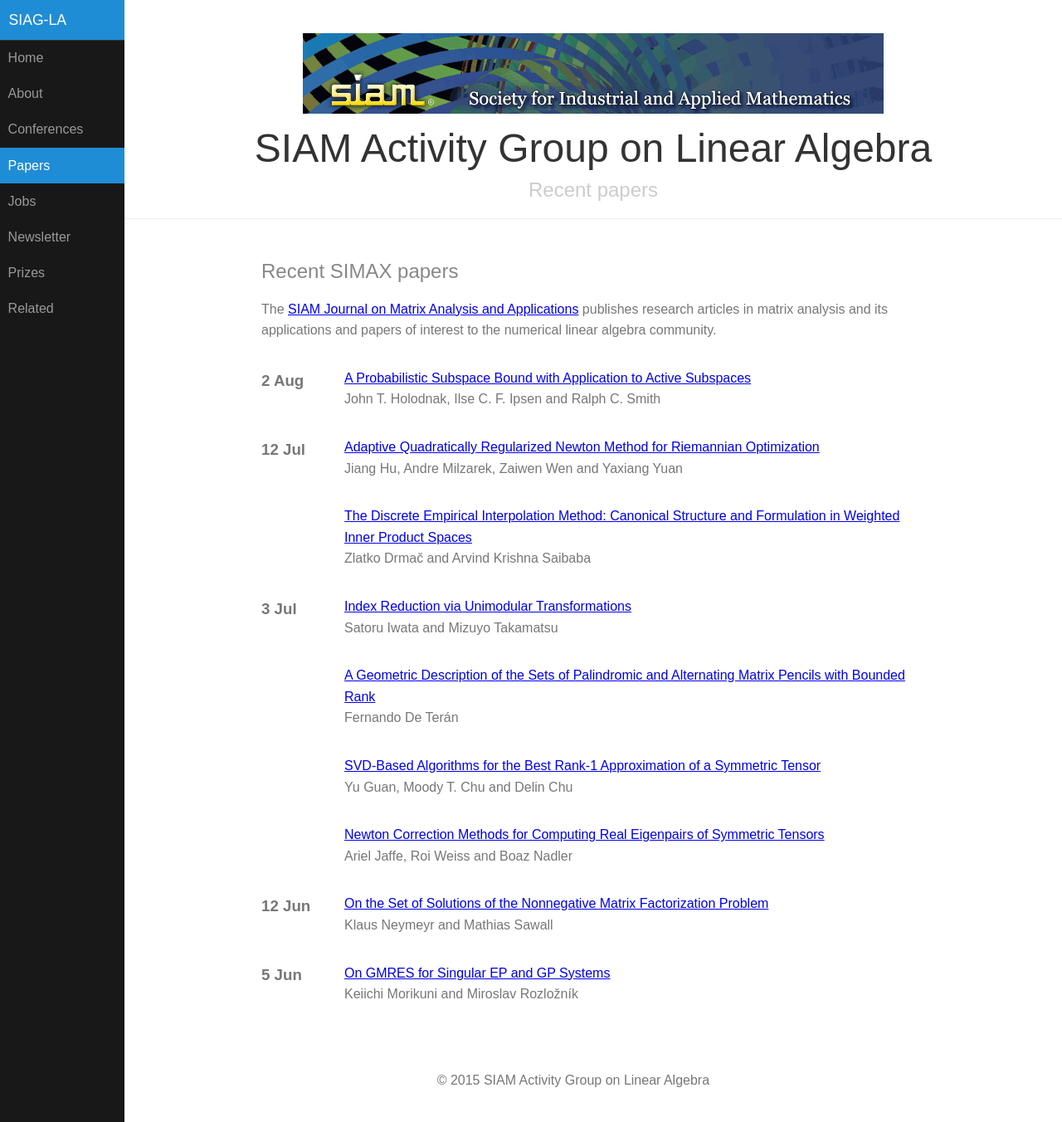
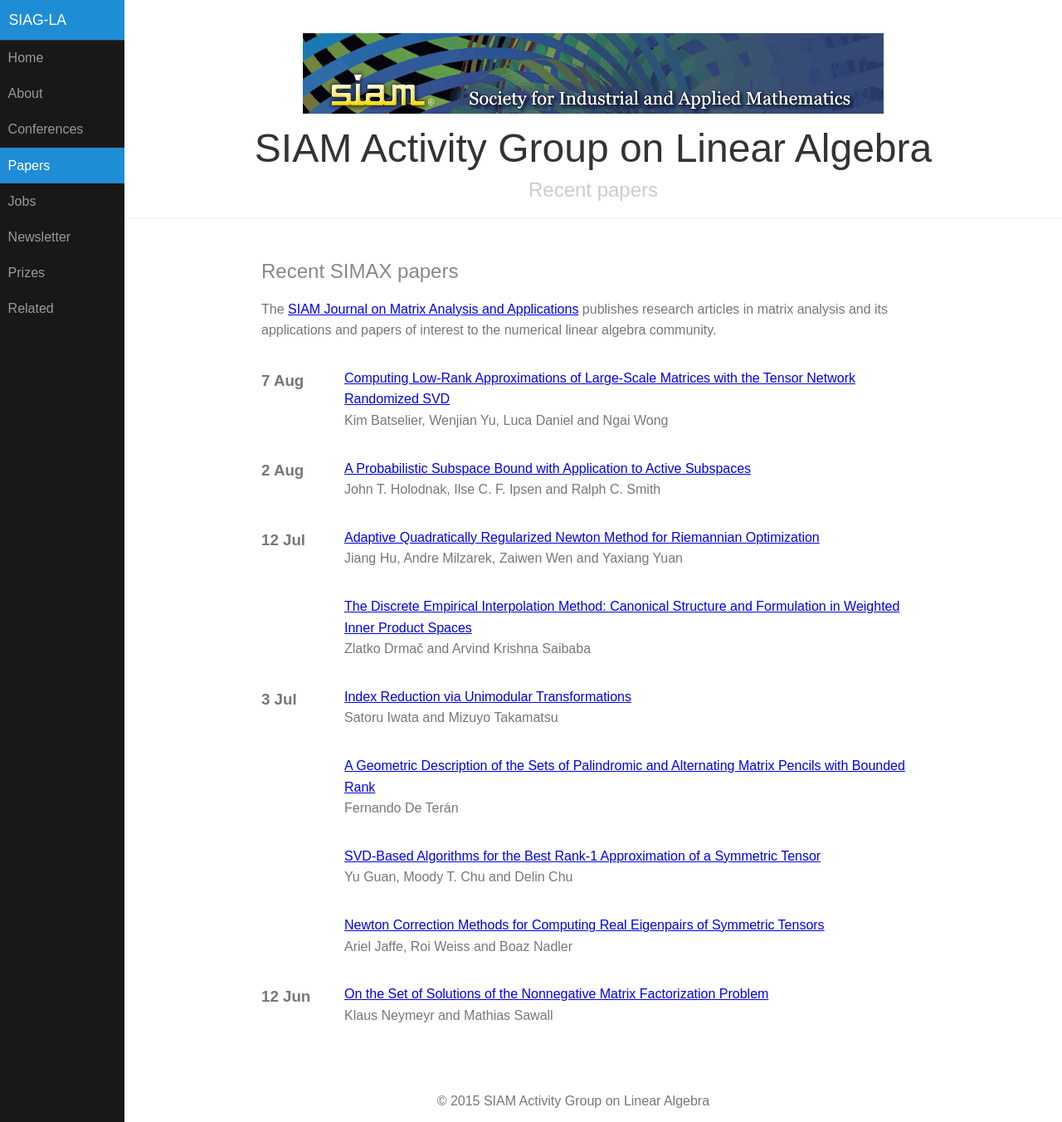
Before and after one commit to dbindel/siagla, a Jekyll site: the page built from simax.html, in a window 1280 px wide and 1352 px high. Shown: the whole window at 83% size. Built offline with Jekyll 4.4.1, drawn with Linux system fonts in a browser that asks for light colours.

Commit message:
Automated updates to simax.yml

```diff
--- a/_data/simax.yml
+++ b/_data/simax.yml
@@ -3000,3 +3000,12 @@
   pp_start: '1208'
   title: A Probabilistic Subspace Bound with Application to Active Subspaces
   volume: '39'
+- authors: Kim Batselier, Wenjian Yu, Luca Daniel and Ngai Wong
+  date: '2018-08-07T07:00:00Z'
+  doi: doi:10.1137/17M1140480
+  link: https://epubs.siam.org/doi/abs/10.1137/17M1140480?ai=s7&mi=3ezuvv&af=R
+  pp_end: '1244'
+  pp_start: '1221'
+  title: Computing Low-Rank Approximations of Large-Scale Matrices with the Tensor
+    Network Randomized SVD
+  volume: '39'
```
